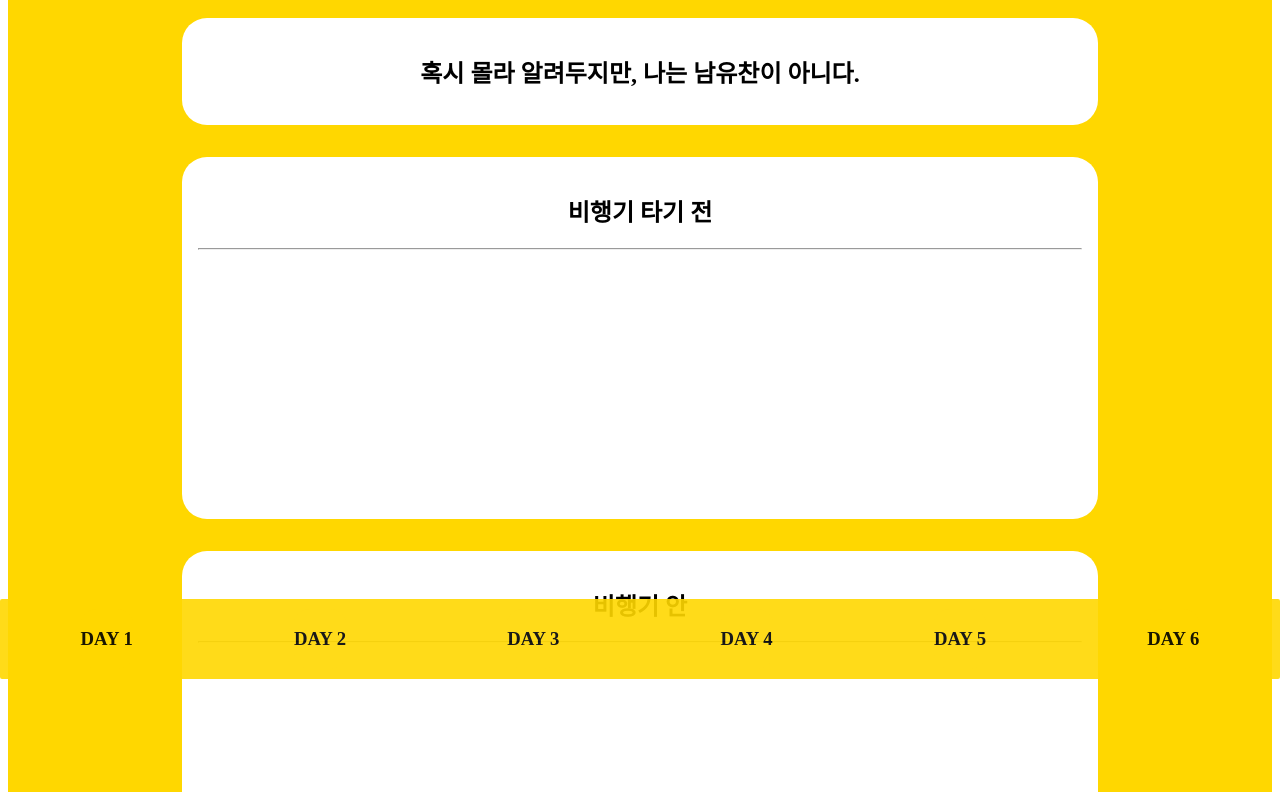
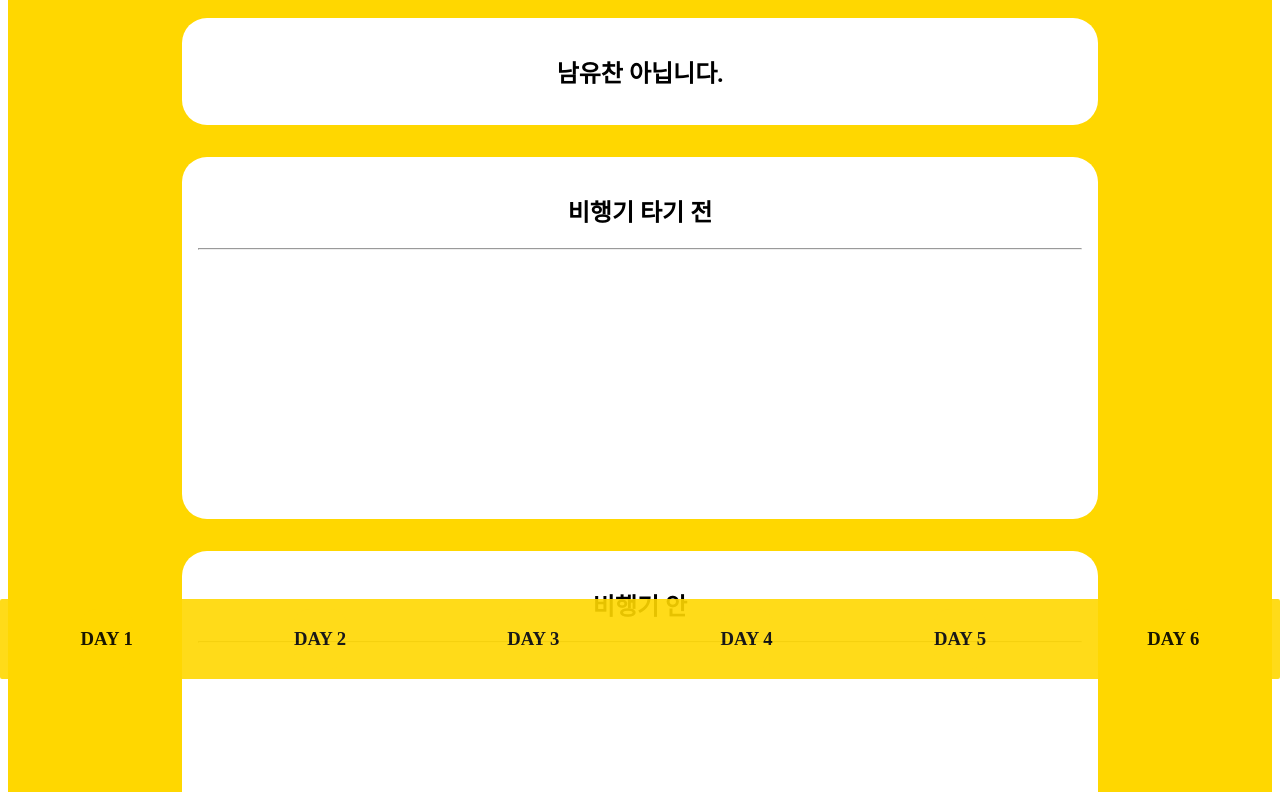
Before and after one commit to namu627/2, a plain HTML site: page zaezootho/day1.html in a window 1280 px wide. Shown: the part 121-913 px from the top of the page. Drawn offline with Linux system fonts and the light colour scheme.

Commit message:
Update day1.html

```diff
--- a/zaezootho/day1.html
+++ b/zaezootho/day1.html
@@ -23,7 +23,7 @@
     <div class="diary">
         <h1 id="top">2022년 7월 7일 제주도 일기</h1>
         <div class="box">
-            <h2 class="notice">혹시 몰라 알려두지만, 나는 남유찬이 아니다.
+            <h2 class="notice">남유찬 아닙니다.
             </h2>
         </div>
         <div class="box">
```
